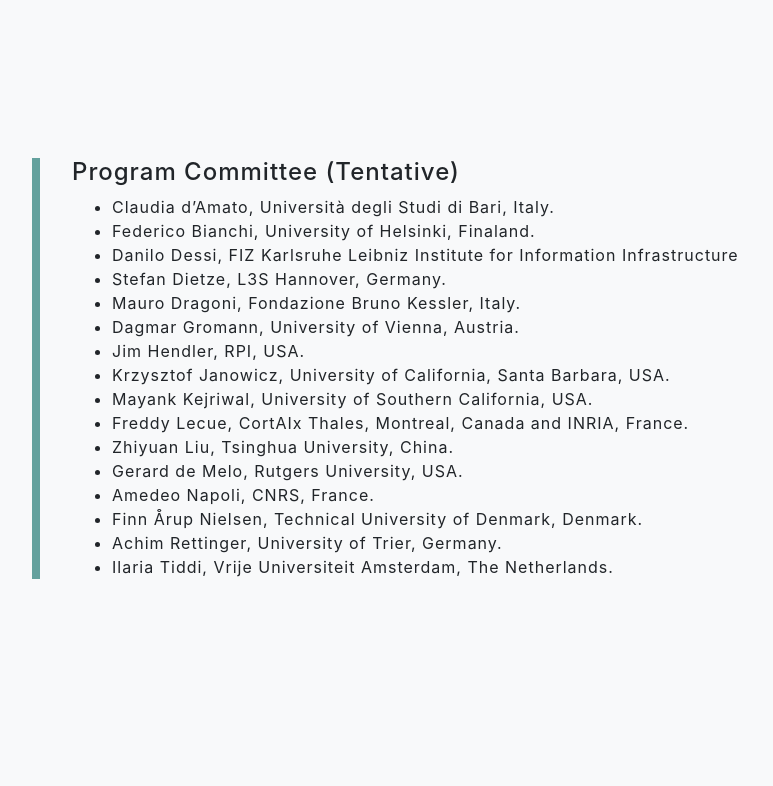
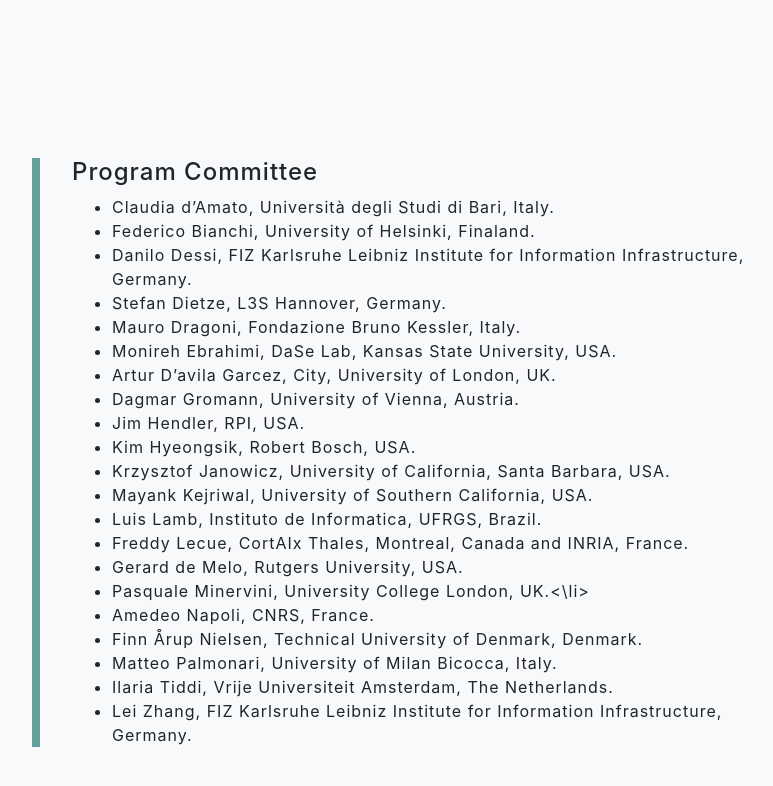
Before and after one commit to alammehwish/cssa_cikm_2020.github.io, a website with bundled scripts: page index.html in a window 1280 px wide. Shown: the part 6433-7219 px from the top of the page, without its empty margins (423-1196 px from the left). Built offline with nearby package versions, Linux system fonts and the light colour scheme.

Commit message:
Update index.html

```diff
--- a/index.html
+++ b/index.html
@@ -473,26 +473,31 @@
         </div>
         <div class="col-xl-8 col-lg-5">
           <div class="featured-text text-center text-lg-left">
-            <h4>Program Committee (Tentative)</h4>
+            <h4>Program Committee</h4>
             <!--<p class="text-black-50 mb-0">Grayscale is open source and MIT licensed. This means you can use it for any project - even commercial projects! Download it, customize it, and publish your website!</p>-->
 
             <ul>
                   <li>Claudia d’Amato, Università degli Studi di Bari, Italy.</li>
                   <li>Federico Bianchi, University of Helsinki, Finaland.</li>
-                  <li> Danilo Dessi, FIZ Karlsruhe Leibniz Institute for Information Infrastructure </li>
+                  <li> Danilo Dessi, FIZ Karlsruhe Leibniz Institute for Information Infrastructure, Germany.</li>
                   <li>Stefan Dietze, L3S Hannover, Germany.</li>
                   <li>Mauro Dragoni, Fondazione Bruno Kessler, Italy.</li>
+                  <li>Monireh Ebrahimi, DaSe Lab, Kansas State University, USA.</li>
+                  <li>Artur D’avila Garcez, City, University of London, UK.</li>
                   <li>Dagmar Gromann, University of Vienna, Austria.</li>
                   <li>Jim Hendler, RPI, USA.</li>
+                  <li>Kim Hyeongsik, Robert Bosch, USA.</li>
                   <li>Krzysztof Janowicz, University of California, Santa Barbara, USA.</li>
                   <li>Mayank Kejriwal, University of Southern California, USA.</li>
+                  <li>Luis Lamb, Instituto de Informatica, UFRGS, Brazil.</li>
                   <li>Freddy Lecue, CortAIx Thales, Montreal, Canada and INRIA, France.</li>
-                  <li>Zhiyuan Liu, Tsinghua University, China.</li>
                   <li>Gerard de Melo, Rutgers University, USA.</li>
+                  <li> Pasquale Minervini, University College London, UK.<\li>
                   <li>Amedeo Napoli, CNRS, France.</li>
                   <li>Finn Årup Nielsen, Technical University of Denmark, Denmark.</li>
-                  <li>Achim Rettinger, University of Trier, Germany.</li>
+                  <li>Matteo Palmonari, University of Milan Bicocca, Italy.</li>
                   <li>Ilaria Tiddi, Vrije Universiteit Amsterdam, The Netherlands.</li>
+                  <li>Lei Zhang,  FIZ Karlsruhe Leibniz Institute for Information Infrastructure, Germany.</li>
 
             </ul>
           </div>
```
